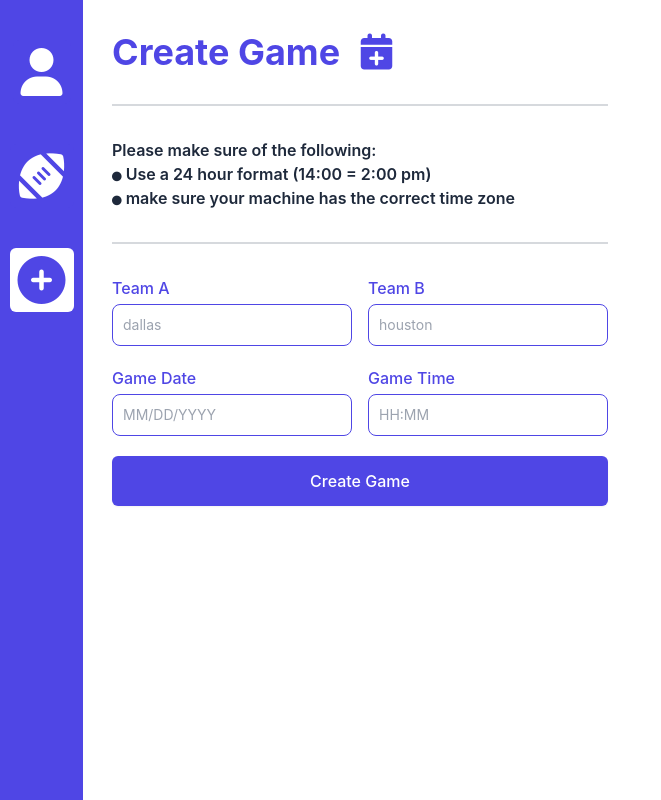
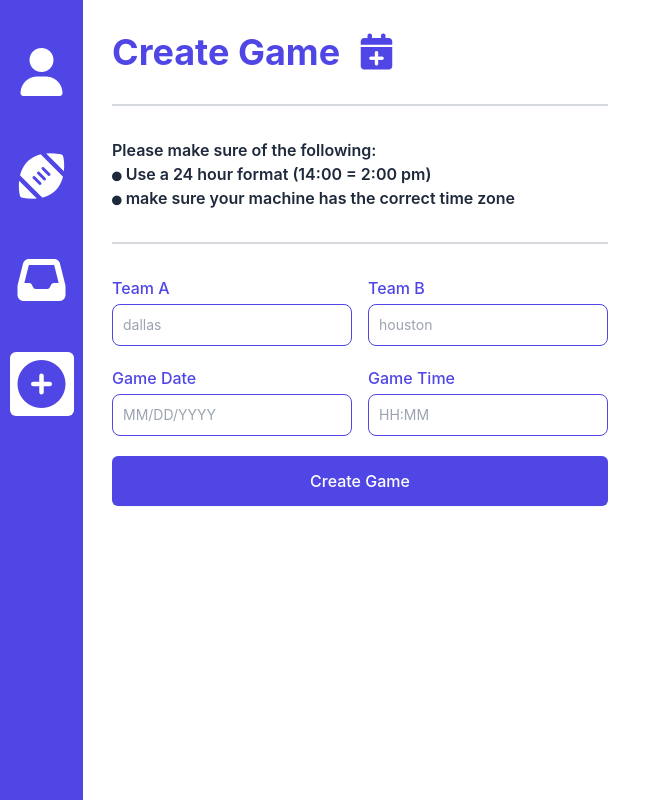
Before and after one commit to Aguirregzz97/nfl-table-game, a Next.js app: page /create-game in a window 1280 px wide. Shown: the whole page, without its empty margins (0-661 px from the left). Built offline with nearby package versions, Linux system fonts and the light colour scheme; no server answers.

Commit message:
✨ add empty invites page with sidebar icon

```diff
--- a/components/SideBar.tsx
+++ b/components/SideBar.tsx
@@ -1,6 +1,6 @@
+import React from "react";
 import Link from "next/link";
 import { useRouter } from "next/router";
-import React from "react";
 
 const SideBar: React.FC = () => {
   const router = useRouter();
@@ -9,6 +9,7 @@ const SideBar: React.FC = () => {
     <div className="fixed top-0 left-0 w-[5.2rem] m-0 flex flex-col bg-color-base h-screen items-center gap-10 pt-10">
       <SideBarIcon currentPath={router.pathname} sidebarIconName="user" />
       <SideBarIcon currentPath={router.pathname} sidebarIconName="games" />
+      <SideBarIcon currentPath={router.pathname} sidebarIconName="invites" />
       <SideBarIcon
         currentPath={router.pathname}
         sidebarIconName="create-game"
@@ -25,12 +26,15 @@ const getIconClass = (sidebarIconName: SidebarIconName) => {
   if (sidebarIconName === "games") return "fa-solid fa-football";
 
   if (sidebarIconName === "create-game") return "fa-solid fa-circle-plus";
+
+  if (sidebarIconName === "invites") return "fa-solid fa-inbox";
 };
 
 const getOnClickPath = (sidebarIconName: SidebarIconName): string => {
   if (sidebarIconName === "user") return "/user";
   if (sidebarIconName === "games") return "/games";
   if (sidebarIconName === "create-game") return "/create-game";
+  if (sidebarIconName === "invites") return "/invites";
   return "games";
 };
 
@@ -41,7 +45,7 @@ const isIconSelected = (
   return currentPath.includes(sidebarIconName);
 };
 
-type SidebarIconName = "user" | "games" | "create-game";
+type SidebarIconName = "user" | "games" | "create-game" | "invites";
 
 type SideBarIconProps = {
   sidebarIconName: SidebarIconName;
--- /dev/null
+++ b/pages/invites.tsx
@@ -0,0 +1,16 @@
+import { NextPage, NextPageContext } from "next";
+import { requireAuth } from "../utils/requireAuth";
+
+const Invites: NextPage = () => {
+  return <div>this is invites page</div>;
+};
+
+export default Invites;
+
+export async function getServerSideProps(context: NextPageContext) {
+  return requireAuth(context, (session) => {
+    return {
+      props: { session },
+    };
+  });
+}
```
